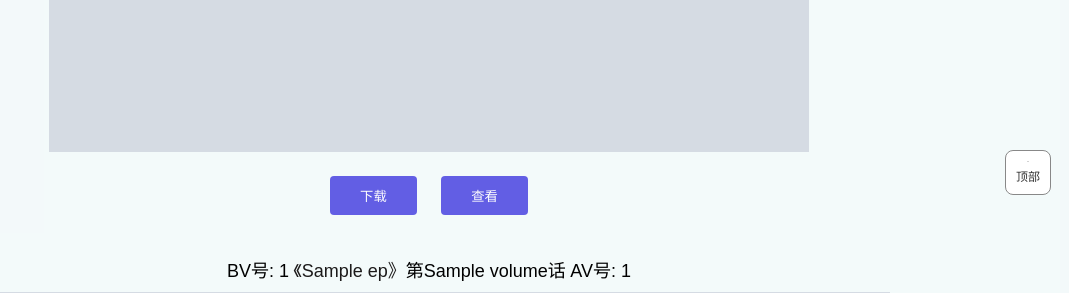
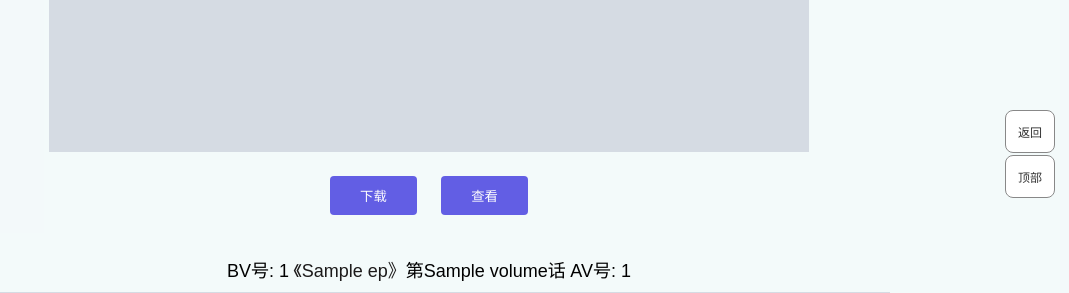
Before and after one commit to Smalltred/BilibiliCover, a Flask app: template templates/ep.html in a window 1280 px wide. Shown: the part 530-823 px from the top of the page, without its empty margins (211-1280 px from the left). Run offline with Flask 2, Linux system fonts and the light colour scheme; the template is opened without the code that fills it: most values are stand-ins (such as "Sample title", 1, 10 or a date in 2020); grey boxes marked "Sample" are stand-in pictures; some web fonts are replaced.

Commit message:
style:修改按钮样式

```diff
--- a/static/css/style.css
+++ b/static/css/style.css
@@ -1,8 +1,8 @@
 /*字体图标*/
 @font-face {
     font-family: 'icomoon';
-    src:  url('../fonts/icomoon.eot?8w14v3');
-    src:  url('../fonts/icomoon.eot?8w14v3#iefix') format('embedded-opentype'),
+    src: url('../fonts/icomoon.eot?8w14v3');
+    src: url('../fonts/icomoon.eot?8w14v3#iefix') format('embedded-opentype'),
     url('../fonts/icomoon.ttf?8w14v3') format('truetype'),
     url('../fonts/icomoon.woff?8w14v3') format('woff'),
     url('../fonts/icomoon.svg?8w14v3#icomoon') format('svg');
@@ -39,9 +39,11 @@
 .icon-dw:before {
     content: "\e903";
 }
+
 .icon-top:before {
     content: "\e900";
 }
+
 .icon-ctrl:before {
     content: "\ea50";
 }
@@ -245,35 +247,43 @@ body {
     border-radius: 4px;
 }
 
-/*固定悬浮 - 上去*/
-.back_top {
+/*工具div的公共样式*/
+.tool span {
+    display: block;
+}
+
+.tool .icon-top {
+    padding: 0 0;
+    font-size: 1px;
+}
+
+.tool button:hover {
+    cursor: pointer;
+    background-color: #e3e5e7;
+}
+
+.tool button {
     position: fixed;
-    left: 95%;
-    top: 85%;
-    padding: 5px;
+    padding: 12px;
+    color: #333333;
+    font-size: 12px;
     text-align: center;
     border-radius: 8px;
     border: 1px solid #888888;
     background-color: rgba(255, 255, 255, 0.96);
 }
 
-.back_top .icon-top {
-    padding: 0 0;
-    font-size: 1px;
+
+/*固定悬浮 - 工具*/
+.back_index {
+    left: 95%;
+    top: 80%;
 }
 
-.back_top a {
-    display: block;
-    font-size: 12px;
-    color: #333333;
-    text-decoration: none;
+/*固定悬浮 - 上去*/
+
+.back_top {
+    left: 95%;
+    top: 80%;
+    margin: 45px 0;
 }
-
-.back_top span {
-    display: block;
-    margin: 5px;
-}
-
-.back_top:hover {
-    background-color: #e3e5e7;
-}
--- a/static/js/scroll.js
+++ b/static/js/scroll.js
@@ -4,9 +4,3 @@ function scrollToTop() {
         behavior: 'smooth'
     }, );
 }
-// function scrollToTop() {
-//     window.scrollTo({
-//         top: document.querySelector('#top').offsetTop,
-//         behavior: 'smooth'
-//     }, 2000);
-// }
--- a/templates/cover.html
+++ b/templates/cover.html
@@ -31,5 +31,10 @@
     <button onclick="downloadImage('{{ result.image }}')">下载</button>
     <button onclick="window.open('{{ result.image }}')">查看</button>
 </div>
+<div class="tool">
+    <button class="back_index" onclick="location.assign('{{ url_for("index") }}')">
+        <span>返回</span>
+    </button>
+</div>
 </body>
 </html>
--- a/templates/ep.html
+++ b/templates/ep.html
@@ -48,11 +48,13 @@
         {% endfor %}
     </div>
 </div>
-<div class="back_top">
-    <a href="javascript:void(0)" onclick="scrollToTop()">
-        <span class="icon-top"></span>
+<div class="tool">
+    <button class="back_top" onclick="scrollToTop()">
         <span>顶部</span>
-    </a>
+    </button>
+    <button class="back_index" onclick="location.assign('{{ url_for("index") }}')">
+        <span>返回</span>
+    </button>
 </div>
 </body>
 </html>
--- a/templates/index.html
+++ b/templates/index.html
@@ -33,7 +33,6 @@
             <p>站长邮箱: <a href="/">admin@hecady.com</a></p>
         </div>
     </div>
-    <div class="back_top">
 </div>
 </div>
 <script type="text/javascript" src={{ url_for("static", filename = "js/form-validation.js") }}></script>
```
Also changed, not shown: templates/covers.html (+6 -4 lines), templates/mds.html (+6 -6 lines), templates/pv.html (+6 -4 lines).
